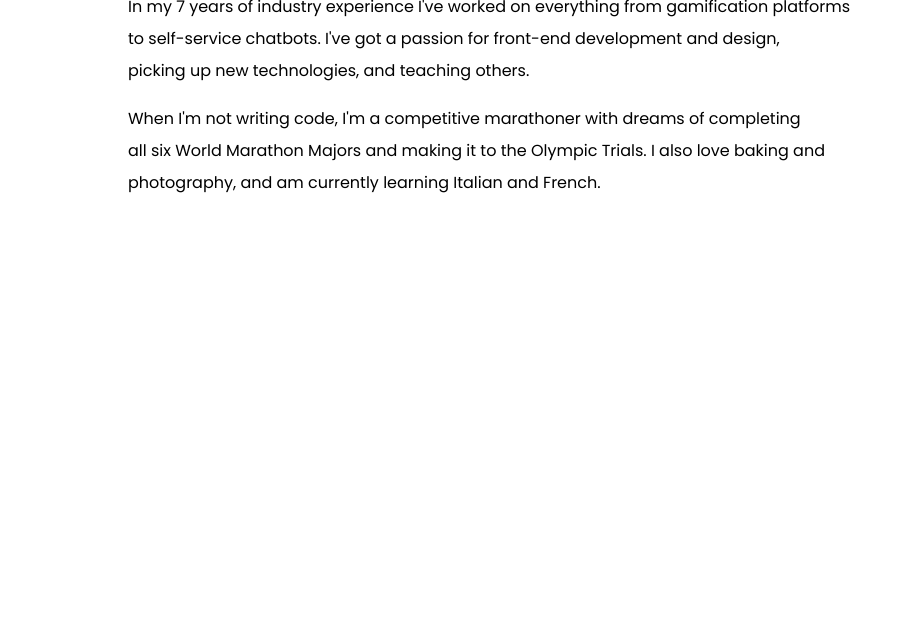
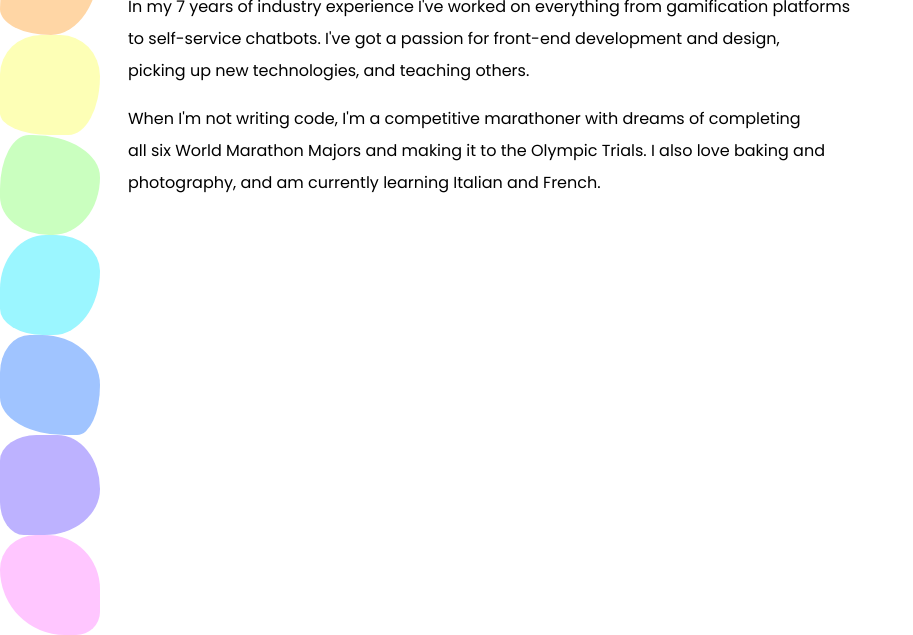
Before and after one commit to MatthewConrad/portfolio, a Gatsby site: page / in a window 1280 px wide. Shown: the part 165-800 px from the top of the page, without its empty margins (0-913 px from the left). Built offline with nearby package versions, Linux system fonts and the light colour scheme; Gatsby itself is replaced by a stand-in of ours.

Commit message:
Start of randomly generated blobs for the background.

```diff
--- /dev/null
+++ b/src/components/blobs.js
@@ -0,0 +1,56 @@
+import * as React from "react";
+const Blobs = () => {
+  const blobs = [];
+  const hexColors = [
+    "ffadad",
+    "ffd6a5",
+    "fdffb6",
+    "caffbf",
+    "9bf6ff",
+    "a0c4ff",
+    "bdb2ff",
+    "ffc6ff",
+  ];
+
+  const minRadius = 25;
+  const maxRadius = 75;
+
+  const randomInt = (min, max) => Math.floor(Math.random() * (max - min) + min);
+  const radiusPropReducer = (val, radius) =>
+    val.concat(`${radius}% ${100 - radius}% `);
+
+  for (let i = 0; i < hexColors.length; i++) {
+    const radiusesA = new Array(2)
+      .fill(0)
+      .map(_val => randomInt(minRadius, maxRadius));
+    const radiusesB = new Array(2)
+      .fill(0)
+      .map(_val => randomInt(minRadius, maxRadius));
+    const borderRadiuses =
+      `${radiusesA.reduce(radiusPropReducer, "")}` +
+      `/ ${radiusesB.reduce(radiusPropReducer, "").trim()}`;
+
+    const speed = i % 2 !== 0 ? randomInt(-4, -2) : randomInt(2, 4);
+    const style = {
+      borderRadius: borderRadiuses,
+      backgroundColor: `#${hexColors[i]}`,
+    };
+    blobs.push(<div className="blob" style={style} data-speed={speed}></div>);
+  }
+
+  const parallax = event => {
+    document.querySelectorAll(".blob").forEach(blob => {
+      const speed = blob.getAttribute("data-speed");
+      const x = (window.innerWidth - event.pageX * speed) / 100;
+      const y = (window.innerHeight - event.pageY * speed) / 100;
+
+      blob.style.transform = `translateX(${x}px)translateY(${y}px)`;
+    });
+  };
+
+  document.addEventListener("mousemove", parallax);
+
+  return <div className="blobs">{blobs}</div>;
+};
+
+export default Blobs;
--- a/src/pages/index.js
+++ b/src/pages/index.js
@@ -23,6 +23,7 @@ const IndexPage = () => (
         photography, and am currently learning Italian and French.
       </p>
     </div>
+    <Blobs />
   </>
 );
 
--- a/src/styles/main.scss
+++ b/src/styles/main.scss
@@ -44,3 +44,17 @@ p {
   width: 1024px;
   margin: 0 auto;
 }
+
+.blobs {
+  position: absolute;
+  z-index: -1;
+  top: 0;
+  left: 0;
+  width: 100vw;
+  height: 100vh;
+}
+
+.blob {
+  width: 100px;
+  height: 100px;
+}
```
